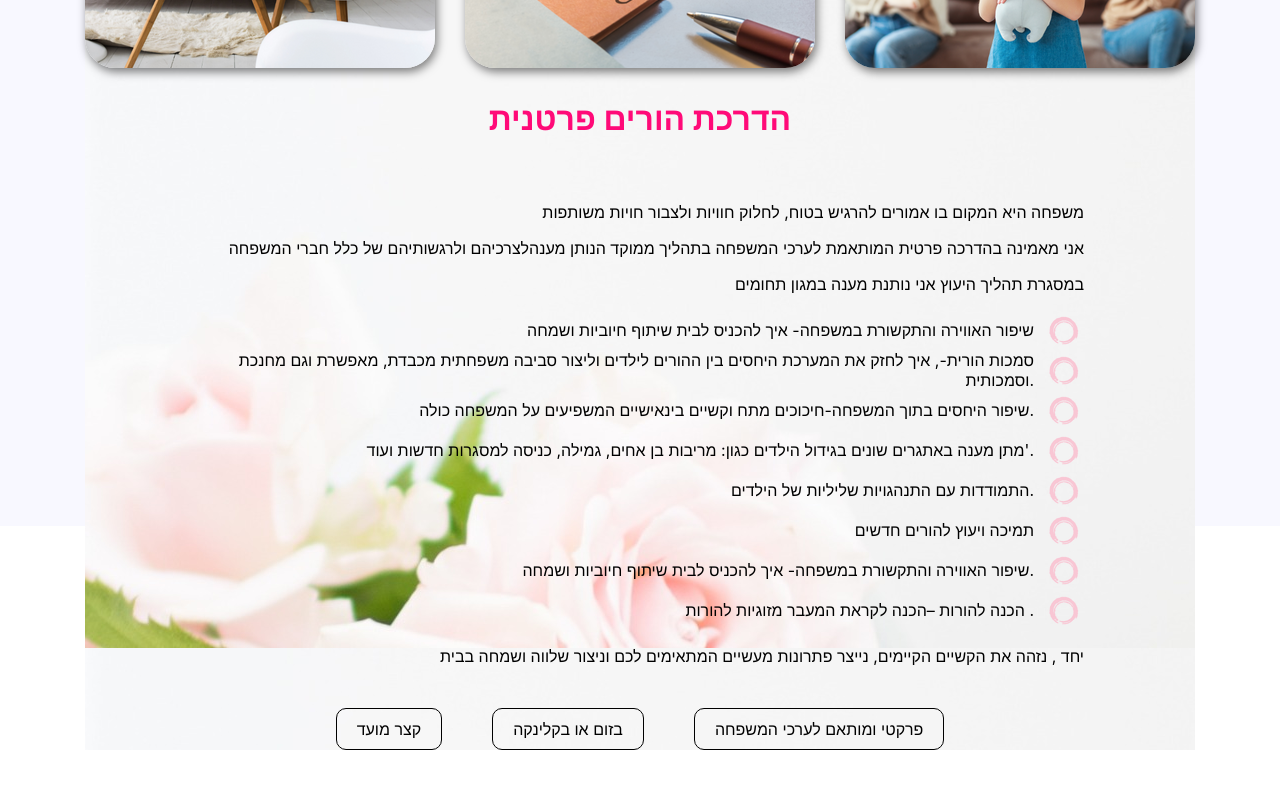
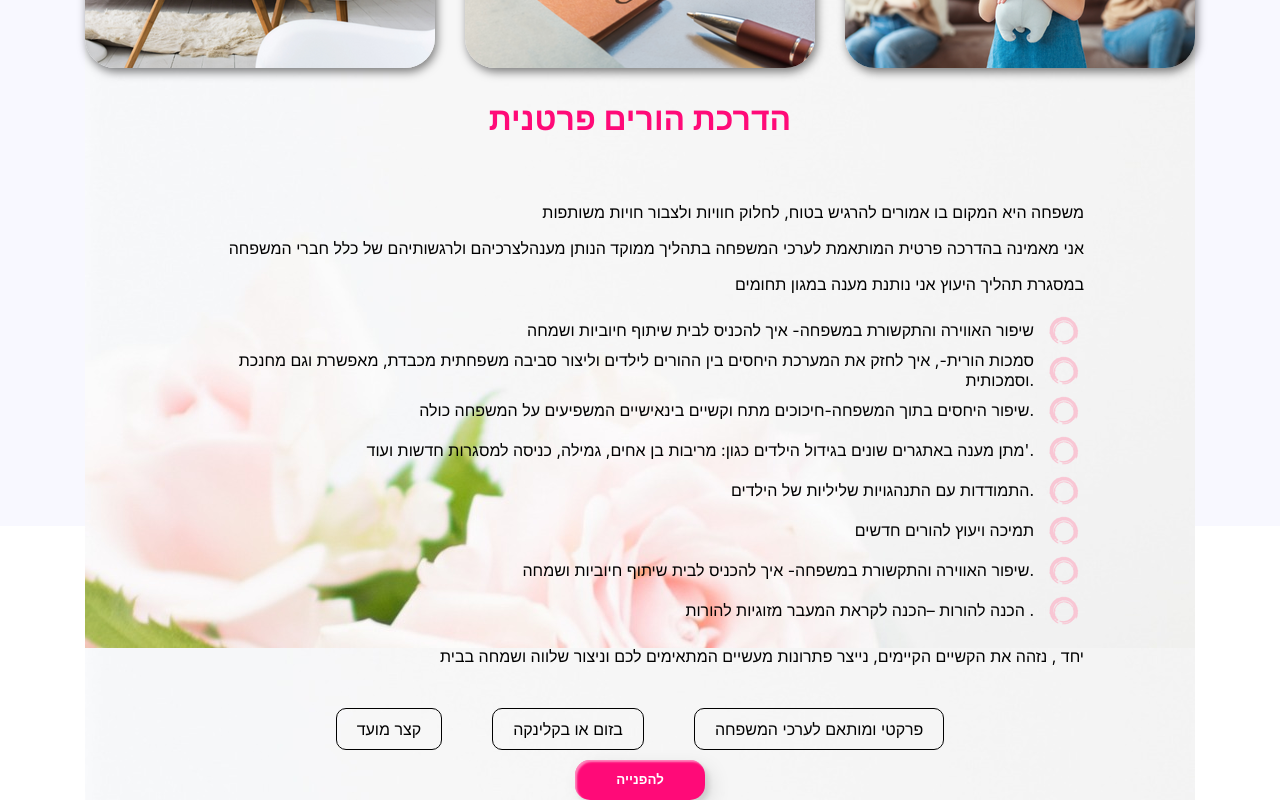
Before and after one commit to itaycs2407/Family-Consult, a React (Create React App) app: page /personal-consult in a window 1280 px wide. Shown: the part 274-1074 px from the top of the page. Before the commit the page ends 1024 px from the top, so only its background shows below. Built offline with nearby package versions, Linux system fonts and the light colour scheme; the HTML template or start-up script is replaced by a standard one.

Commit message:
consult to contact

```diff
--- a/src/locale/locale.ts
+++ b/src/locale/locale.ts
@@ -52,6 +52,7 @@ const translate: any = {
       "יחד , נזהה את הקשיים הקיימים, נייצר פתרונות מעשיים המתאימים לכם וניצור שלווה ושמחה בבית",
     personalConsultFinalBullets: [],
     workshopSinglePageRedirectToContact: "להרשמה ופרטים נוספים",
+    consultRedirectToContact: "להפנייה",
     workshopsHeader: "הסדנאות שלי",
   },
 };
--- a/src/pages/consult.tsx
+++ b/src/pages/consult.tsx
@@ -4,6 +4,7 @@ import {
   FadeInContainer,
   Header,
   ImageContainer,
+  StyledButton,
   StyledImage,
 } from "../constant/style";
 import Bullet from "../components/bullet";
@@ -12,10 +13,14 @@ import Intro1 from "../assets/personal-consult/intro1.png";
 import Intro2 from "../assets/personal-consult/intro2.png";
 import Intro3 from "../assets/personal-consult/intro3.png";
 import Background from "../assets/personal-consult/background.jpeg";
+import { useHistory } from "react-router-dom";
 
 interface Props {}
 
-const Consult: React.FC<Props> = () => (
+const Consult: React.FC<Props> = () => {
+  const history = useHistory();
+
+  return (
     <div
       style={{
         backgroundImage: "url(" + Background + ")",
@@ -49,9 +54,13 @@ const Consult: React.FC<Props> = () => (
           <SumUpItem>בזום או בקלינקה</SumUpItem>
           <SumUpItem>פרקטי ומותאם לערכי המשפחה</SumUpItem>
         </SumUpContainer>
+        <StyledButton onClick={() => history.push("/contact")}>
+          {locale("consultRedirectToContact")}
+        </StyledButton>
       </FadeInContainer>
     </div>
   );
+};
 
 const ContentContainer = styled.p`
   width: 80%;
```
Lines whose indentation alone changed are shown as unchanged.
